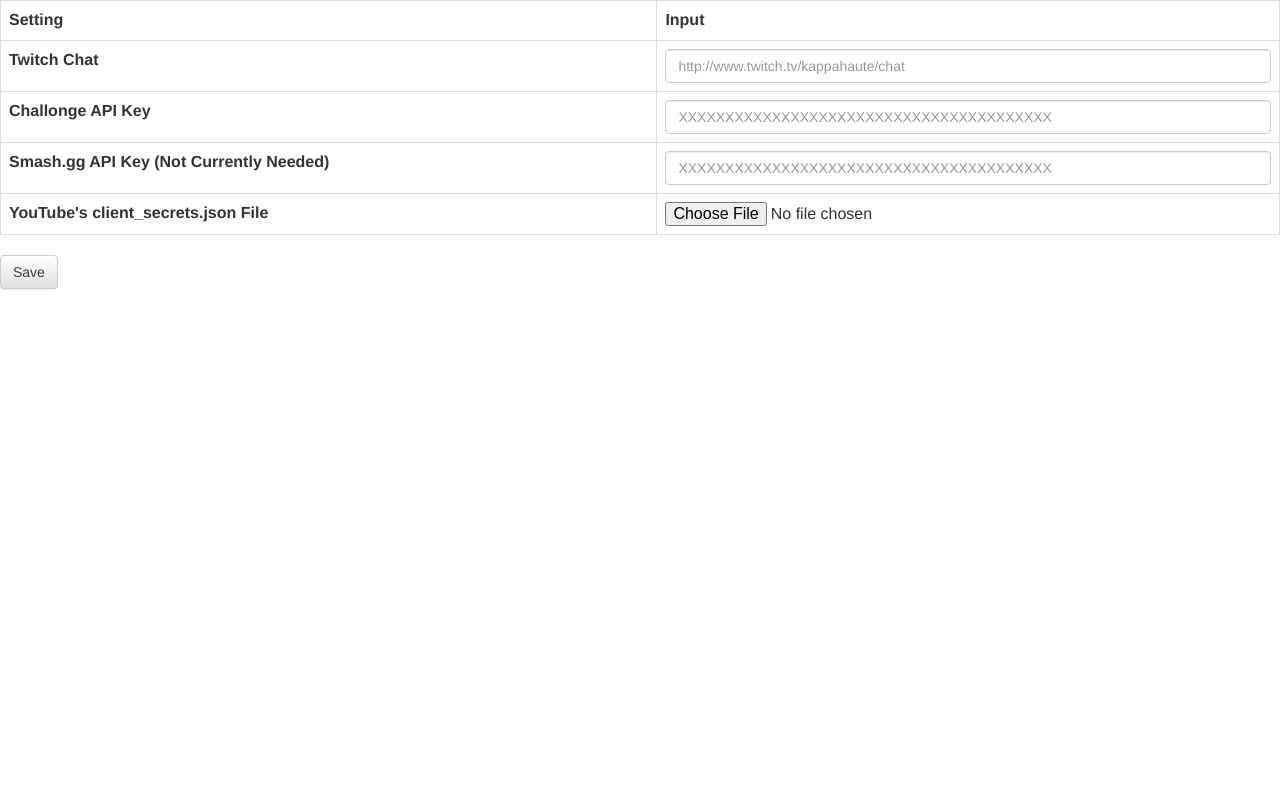
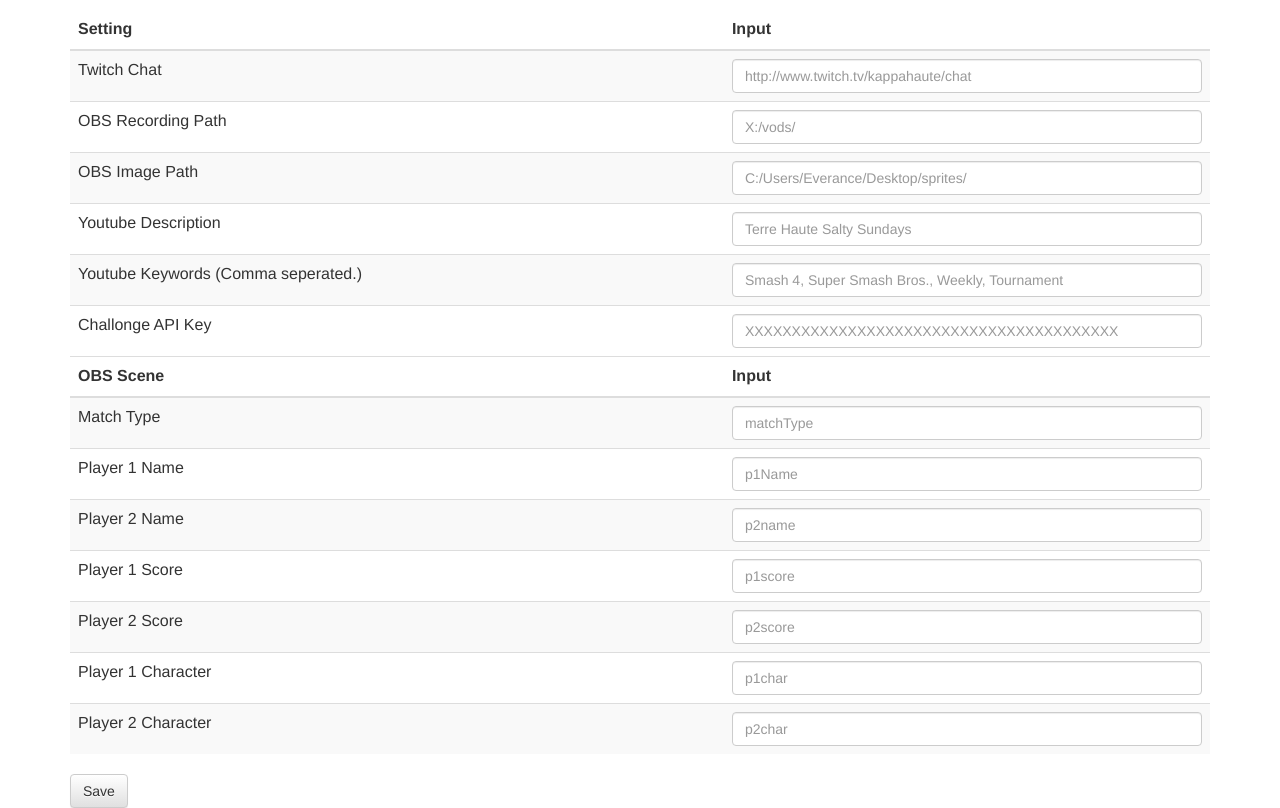
Before and after one commit to Theoretical/obs-smash, a plain HTML site: page templates/settings.html in a window 1280 px wide. Drawn offline with nearby package versions, Linux system fonts and the light colour scheme; files whose address does not match are found by name.

Commit message:
completed settings.

```diff
--- a/templates/settings.html
+++ b/templates/settings.html
@@ -8,32 +8,104 @@
         <link rel="stylesheet" href="https://maxcdn.bootstrapcdn.com/bootstrap/3.3.7/css/bootstrap-theme.min.css" integrity="sha384-rHyoN1iRsVXV4nD0JutlnGaslCJuC7uwjduW9SVrLvRYooPp2bWYgmgJQIXwl/Sp" crossorigin="anonymous">
         <script src="https://maxcdn.bootstrapcdn.com/bootstrap/3.3.7/js/bootstrap.min.js" integrity="sha384-Tc5IQib027qvyjSMfHjOMaLkfuWVxZxUPnCJA7l2mCWNIpG9mGCD8wGNIcPD7Txa" crossorigin="anonymous"></script>
         <script>
+            $(document).ready(function(){
+                $("#settings").click(function(e)
+                {
+                    var settings = Object();
+                    settings.RECORDING_DIRECTORY = $("#recordingPath").val();
+                    settings.CHALLONGE_API_KEY = $("#challongeApiKey").val();
+                    settings.SPRITE_PATH = $("#spritePath").val();
+                    settings.YOUTUBE_DESCRIPTION = $("#youtubeDescription").val();
+                    settings.YOUTUBE_KEYWORDS = $("#youtubeKeywords").val();
+                    settings.TWITCH_CHAT = $("#twitchChat").val();
+                    var scene = Object();
+                    scene.MatchType = $("#matchType").val()
+                    scene.Player1Name = $("#p1name").val();
+                    scene.Player2Name = $("#p2name").val();
+                    scene.Player1Score = $("#p1score").val();
+                    scene.Player2Score = $("#p2score").val();
+                    scene.Player1Character = $("#p1char").val();
+                    scene.Player2Character = $("#p2char").val();
 
+                    settings.scene = scene;
+                    $.post('http://{{ ip }}:5000/settings', {'settings': JSON.stringify(settings)});
+                });
+            });
         </script>
         <body>
-          <table class="table table-bordered"
+            <div class="container" style="margin-top: 10px;">
+                <table class="table table-striped">
+                    <thead>
                         <tr>
                             <th>Setting</th>
                             <th>Input</th>
                         </tr>
+                    </thead>
+                    <tbody>
                         <tr>
-              <th>Twitch Chat</th>
+                            <td>Twitch Chat</td>
                             <td><input type="text" class="form-control" id="twitchChat" placeholder="http://www.twitch.tv/kappahaute/chat"</td>
                         </tr>
                         <tr>
-              <th>Challonge API Key</th>
+                            <td>OBS Recording Path</td>
+                            <td><input type="text" class="form-control" id="recordingPath" placeholder="X:/vods/"</td>
+                        </tr>
+                        <tr>
+                            <td>OBS Image Path</td>
+                            <td><input type="text" class="form-control" id="spritePath" placeholder="C:/Users/Everance/Desktop/sprites/"</td>
+                        </tr>
+                        <tr>
+                            <td>Youtube Description</td>
+                            <td><input type="text" class="form-control" id="youtubeDescription" placeholder="Terre Haute Salty Sundays"</td>
+                        </tr>
+                        <tr>
+                            <td>Youtube Keywords (Comma seperated.)</td>
+                            <td><input type="text" class="form-control" id="youtubeKeywords" placeholder="Smash 4, Super Smash Bros., Weekly, Tournament"</td>
+                        </tr>
+                        <tr>
+                            <td>Challonge API Key</td>
                             <td><input type="password" class="form-control" id="challongeApiKey" placeholder="XXXXXXXXXXXXXXXXXXXXXXXXXXXXXXXXXXXXXXXX"></td>
                         </tr>
+                    </tbody>
+                    <thead>
                         <tr>
-              <th>Smash.gg API Key (Not Currently Needed)</td>
-              <td><input type="password" class="form-control" id="smashggApiKey" placeholder="XXXXXXXXXXXXXXXXXXXXXXXXXXXXXXXXXXXXXXXX"></td>
+                            <th>OBS Scene</th>
+                            <th>Input</th>
+                        </tr>
+                    </thead>
+                    <tbody>
+                        <tr>
+                            <td>Match Type</td>
+                            <td><input type="text" class="form-control" id="matchType" placeholder="matchType"></td>
                         </tr>
                         <tr>
-              <th>YouTube's client_secrets.json File</td>
-              <td><input type="file" id="ytJsonFile">
+                            <td>Player 1 Name</td>
+                            <td><input type="text" class="form-control" id="p1name" placeholder="p1Name"></td>
+                        </tr>
+                        <tr>
+                            <td>Player 2 Name</td>
+                            <td><input type="text" class="form-control" id="p2name" placeholder="p2name"></td>
+                        </tr>
+                        <tr>
+                            <td>Player 1 Score</td>
+                            <td><input type="text" class="form-control" id="p1score" placeholder="p1score"></td>
+                        </tr>
+                        <tr>
+                            <td>Player 2 Score</td>
+                            <td><input type="text" class="form-control" id="p2score" placeholder="p2score"></td>
+                        </tr>
+                        <tr>
+                            <td>Player 1 Character</td>
+                            <td><input type="text" class="form-control" id="p1char" placeholder="p1char"></td>
+                        </tr>
+                        <tr>
+                            <td>Player 2 Character</td>
+                            <td><input type="text" class="form-control" id="p2char" placeholder="p2char"></td>
+                        </tr>
+                    </tbody>
                 </table>
-          <button type="save" class="btn btn-default">Save</button>
-
+                <button id="settings" class="btn btn-default">Save</button>
+            </div>
         </body>
     </head>
 </html>
```
Also changed, not shown: 1 other file. Lines whose indentation alone changed are shown as unchanged.
